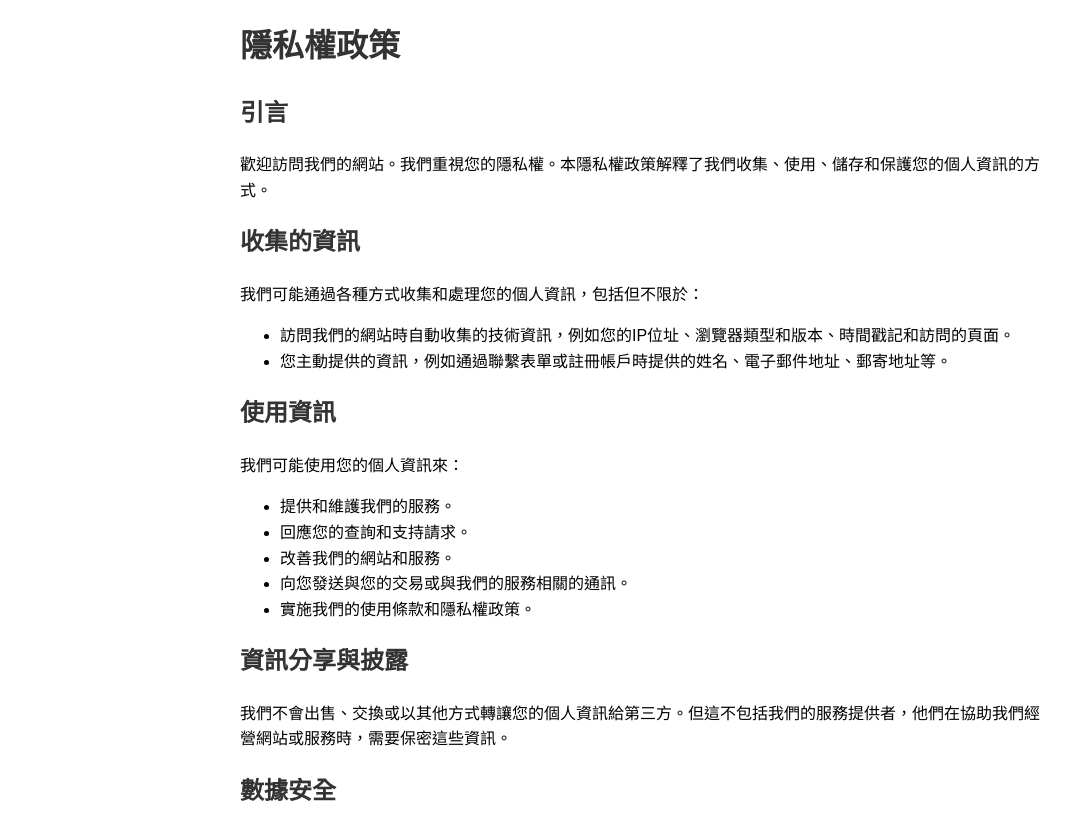
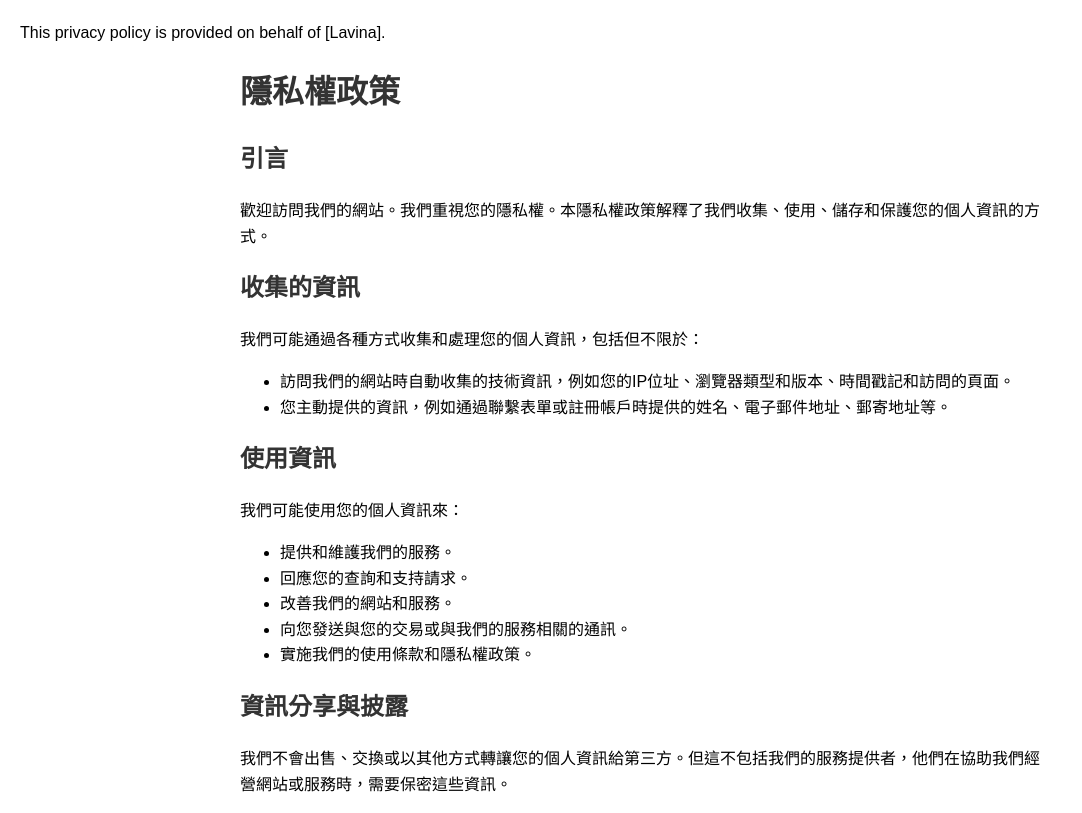
Before and after one commit to KTWYJ/LAVINA-privacy-policy, a plain HTML site: page index.html in a window 1280 px wide. Shown: the top 813 px of the page, without its empty margins (0-1082 px from the left). Drawn offline with Linux system fonts and the light colour scheme.

Commit message:
Update index.html

```diff
--- a/index.html
+++ b/index.html
@@ -1,3 +1,5 @@
+<p>This privacy policy is provided on behalf of [Lavina].</p>
+
 <!DOCTYPE html>
 <html lang="zh-TW">
 <head>
```
